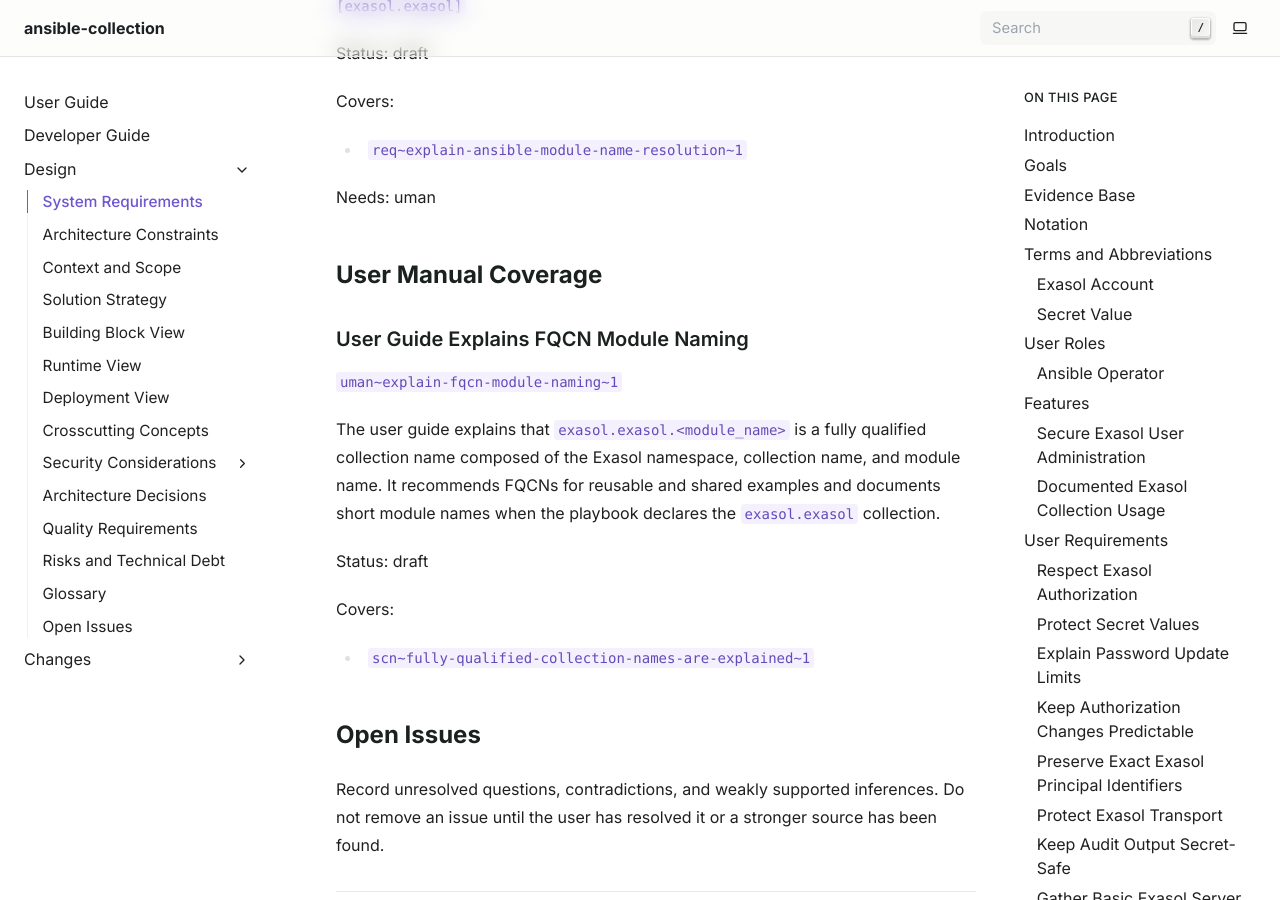
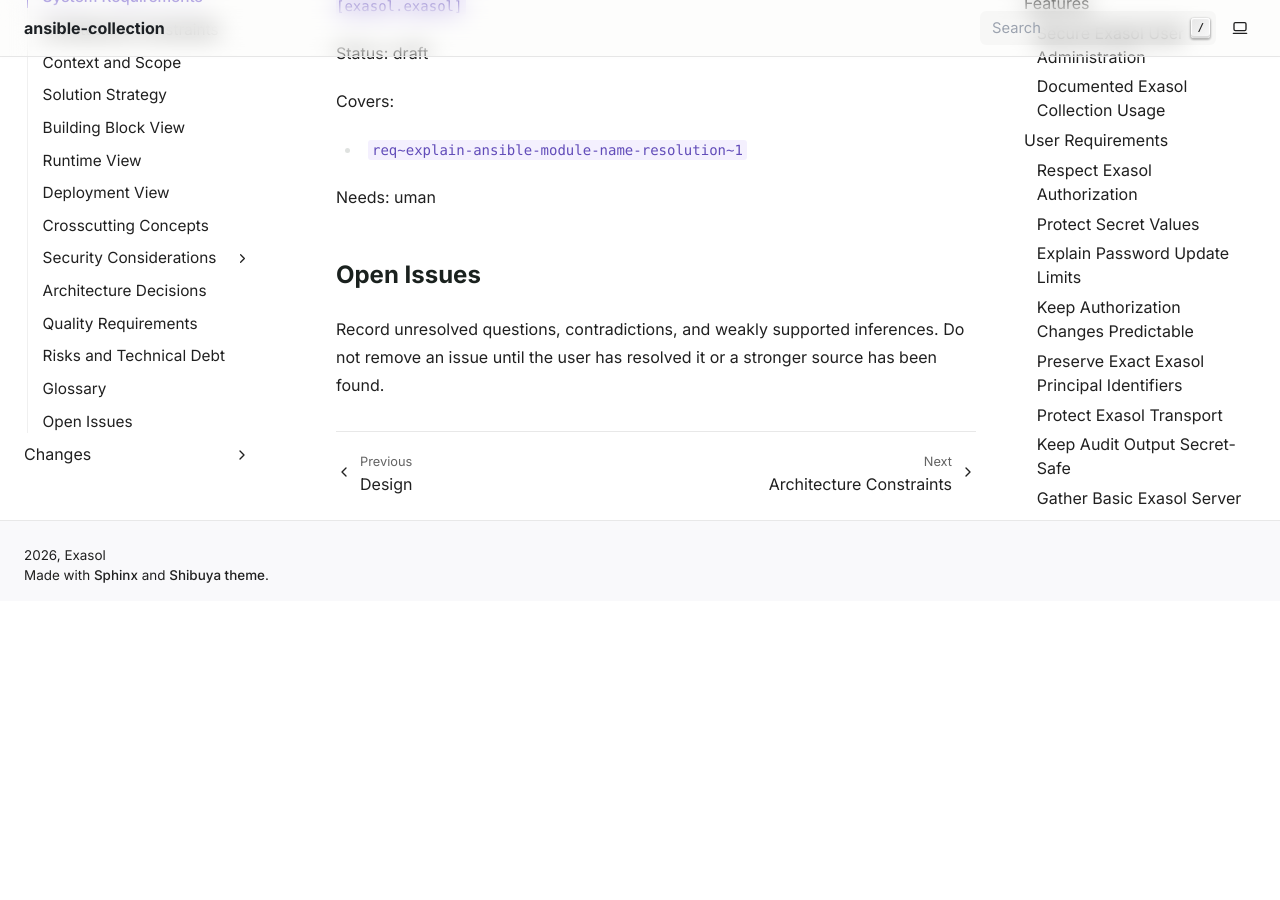
Before and after one commit to exasol/ansible-collection, a Sphinx documentation site: the page built from doc/system_requirements.md, in a window 1280 px wide and 900 px high, scrolled down 12793 px. Built offline with Sphinx 7.4.7, drawn with Linux system fonts in a browser that asks for light colours; after the commit the page ends 13394 px from its top, so only the background shows below that.

Commit message:
Move coverage tag to manual

```diff
--- a/doc/system_requirements.md
+++ b/doc/system_requirements.md
@@ -406,18 +406,6 @@
 
 Needs: uman
 
-## User Manual Coverage
-
-### User Guide Explains FQCN Module Naming
-`uman~explain-fqcn-module-naming~1`
-
-The user guide explains that `exasol.exasol.<module_name>` is a fully qualified collection name composed of the Exasol namespace, collection name, and module name. It recommends FQCNs for reusable and shared examples and documents short module names when the playbook declares the `exasol.exasol` collection.
-
-Status: draft
-
-Covers:
-- `scn~fully-qualified-collection-names-are-explained~1`
-
 ## Open Issues
 
 Record unresolved questions, contradictions, and weakly supported inferences. Do not remove an issue until the user has resolved it or a stronger source has been found.
--- a/doc/user_guide.rst
+++ b/doc/user_guide.rst
@@ -55,6 +55,7 @@
 
 Module Names And FQCNs
 ^^^^^^^^^^^^^^^^^^^^^^
+`uman~explain-fqcn-module-naming~1`
 
 Ansible examples in this guide usually use fully qualified collection names
 (FQCNs), such as ``exasol.exasol.exasol_query``. The three parts are:
@@ -86,6 +87,11 @@
            login_user: "{{ vault_exasol_user }}"
            login_password: "{{ vault_exasol_password }}"
            query: SELECT PARAM_VALUE FROM EXA_METADATA
+
+Status: draft
+
+Covers:
+- scn~fully-qualified-collection-names-are-explained~1
 
 Declare the collection in a playbook and call modules with Exasol connection
 parameters:
```
Also changed, not shown: doc/changesets/67-clarify-fqcn-usage-and-module-naming.md (+1 -1 lines).
